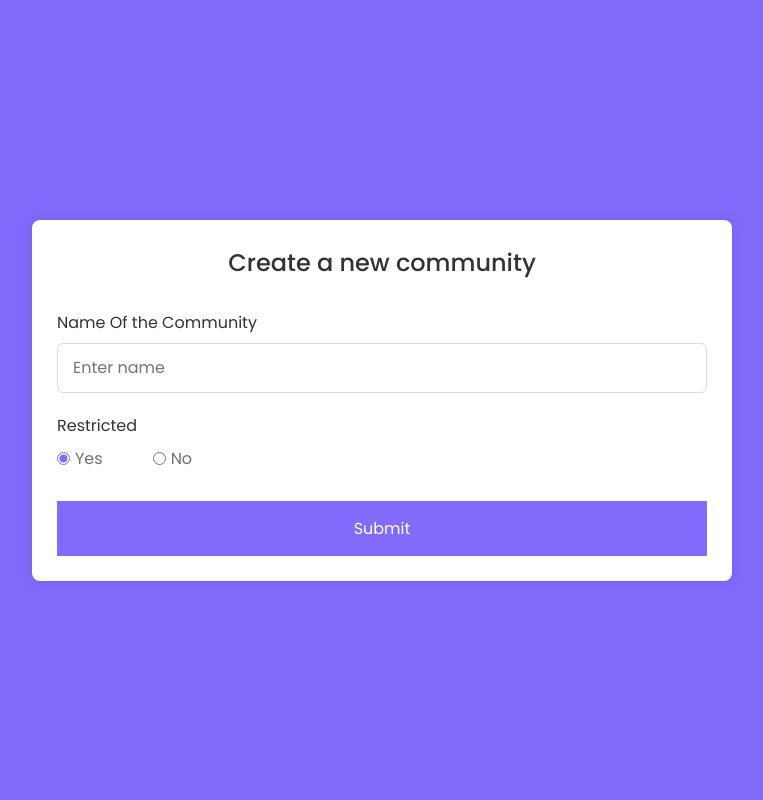
After one commit to purethunder110/kerte, a Django app: page /@community/create in a window 1280 px wide. The commit adds this page. Shown: the whole page, without its empty margins (258-1021 px from the left). Run offline with Django 5.2, Linux system fonts and the light colour scheme.

Commit message:
fix community and added community registeration frontend

```diff
--- /dev/null
+++ b/LandingPages/templates/create_community.html
@@ -0,0 +1,39 @@
+{%load static %}
+<!DOCTYPE html>
+<!---Code-->
+<html lang="en">
+  <head>
+    <meta charset="UTF-8" />
+    <meta name="viewport" content="width=device-width, initial-scale=1.0" />
+    <meta http-equiv="X-UA-Compatible" content="ie=edge" />
+    <title>Sign Up</title>
+    <!--CSS File-->
+    <link rel="stylesheet" href="{% static 'css/signupstyle.css'%}" />
+  </head>
+  <body>
+    <section class="container">
+      <header>{{community_header}}</header>
+      <form action="#" class="form">
+        <div class="input-box">
+          <label>Name Of the Community</label>
+          <input type="text" placeholder="Enter name" required />
+        </div>
+        </div>
+        <div class="gender-box">
+          <h3>Restricted</h3>
+          <div class="gender-option">
+            <div class="gender">
+              <input type="radio" id="check-male" name="gender" checked />
+              <label for="check-male">Yes</label>
+            </div>
+            <div class="gender">
+              <input type="radio" id="check-female" name="gender" />
+              <label for="check-female">No</label>
+            </div>
+          </div>
+        </div>
+        <button>Submit</button>
+      </form>
+    </section>
+  </body>
+</html>
--- a/LandingPages/urls.py
+++ b/LandingPages/urls.py
@@ -7,4 +7,6 @@ urlpatterns=[
     path('@post/new',remainingurl),
     path('@post/edit/<uuid:postid>',remainingurl),
     path('@post/view/<uuid:postid>',remainingurl),
+    path('@community/create',NewCommunity),
+    path('@community/edit/<uuid:communityid>',UpdateCommunity)
 ]
--- a/LandingPages/views.py
+++ b/LandingPages/views.py
@@ -10,6 +10,17 @@ def Homepage(request):
 def NewPost(request):
     return render(request,"html/post.html")
 
+def NewCommunity(request):
+    content={
+        "community_header":"Create a new community"
+        }
+    return render(request,'create_community.html',content)
+
+def UpdateCommunity(request,uuid):
+    content={
+        "community_header":"Make edits to Community"
+        }
+    return render(request,'create_community.html',content)
 
 def landingPage(request):
     return render(request,"html/Homepage.html")
```
Also changed, not shown: LandingPages/static/css/testbar.css (added, +34 -0 lines), LandingPages/templates/mainBase.html (+33 -8 lines).
